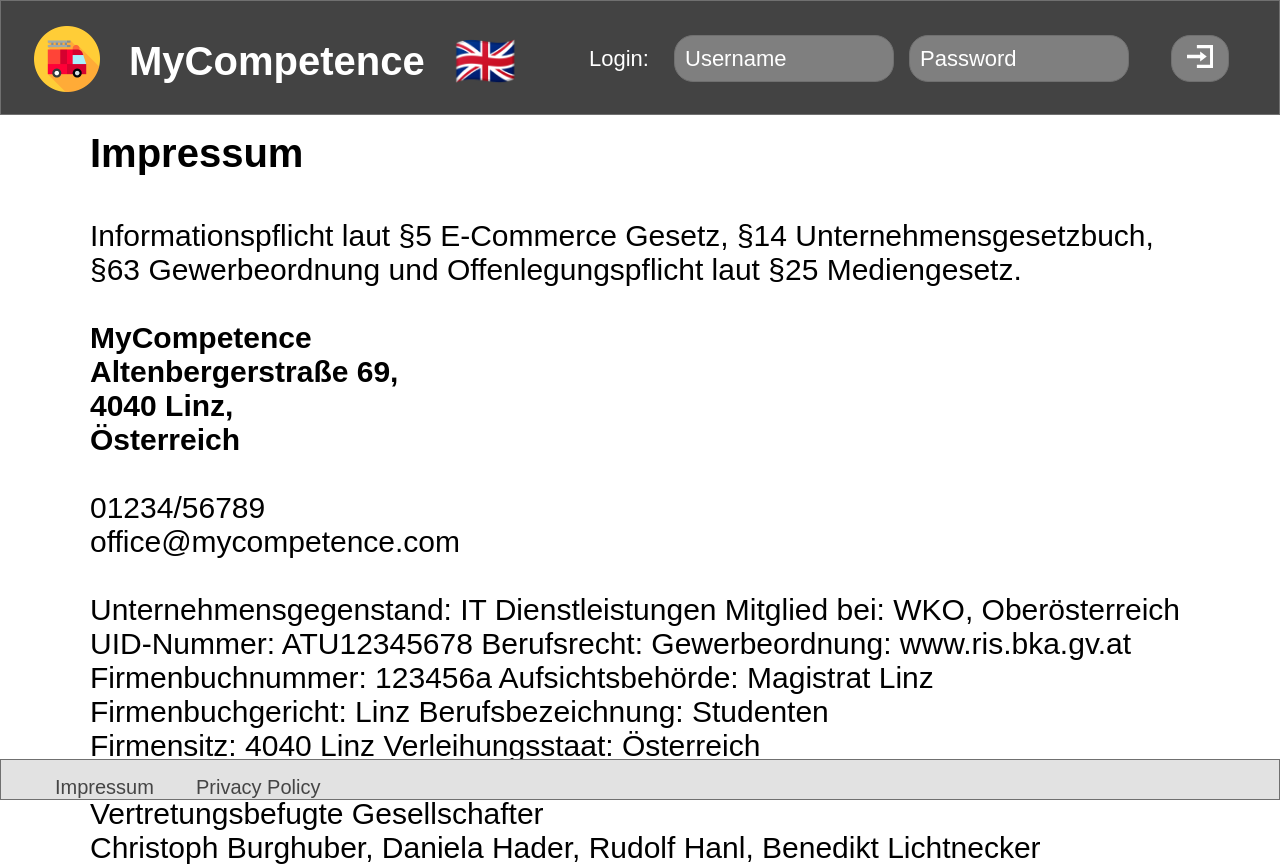
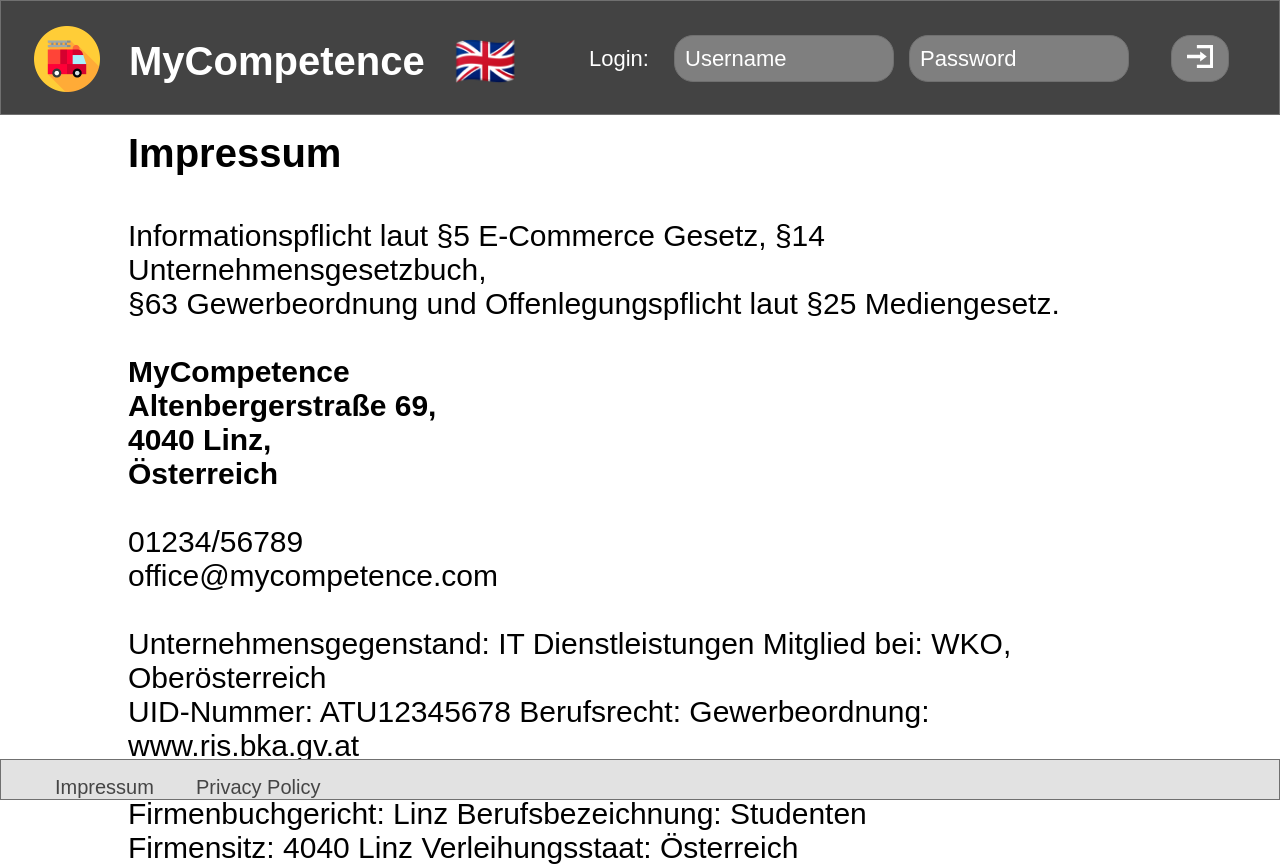
Before and after one commit to ChristophCG2019/MyCompetence, an Angular app in the folder mycompetence-frontend/: page /impressum in a window 1280 px wide. Shown: the top 866 px of the page. Built offline with nearby package versions, Linux system fonts and the light colour scheme.

Commit message:
Changed impressum/privacy div to not use full width

```diff
--- a/mycompetence-frontend/src/app/impressum/impressum.component.css
+++ b/mycompetence-frontend/src/app/impressum/impressum.component.css
@@ -26,14 +26,14 @@
   box-shadow: none;
   overflow-x: auto;
   overflow-y: auto;
-  width: 1100.00px;
-  height: 761.00px;
   bottom: 10px;
   left: 0;
   top: 10px;
   right: 0;
   margin: auto;
   margin-top: 16px;
+  padding-left: 10%;
+  padding-right: 10%;
 }
 
 .headSpan{
--- a/mycompetence-frontend/src/app/privacy-policy/privacy-policy.component.css
+++ b/mycompetence-frontend/src/app/privacy-policy/privacy-policy.component.css
@@ -26,13 +26,14 @@
   box-shadow: none;
   overflow-x: auto;
   overflow-y: auto;
-  width: 1394.00px;
   left: 0.00px;
   top: 10px;
   right: 0px;
   bottom: 0px;
   margin: auto;
   margin-top: 16px;
+  padding-left: 20%;
+  padding-right: 20%;
 }
 
 .privacyPoliceHead{
```
